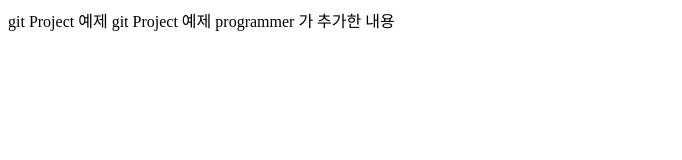
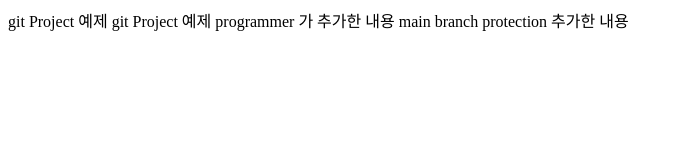
Before and after one commit to maegigal/git_Projrct, a plain HTML site: page index.html in a window 1280 px wide. Shown: the whole page, without its empty margins (0-682 px from the left). Drawn offline with Linux system fonts and the light colour scheme.

Commit message:
protection commit

```diff
--- a/index.html
+++ b/index.html
@@ -7,4 +7,5 @@
 
     <body>programmer 가 추가한 내용</body>
 
+    <body>main branch protection</body> 추가한 내용</body>
     </html>
```
